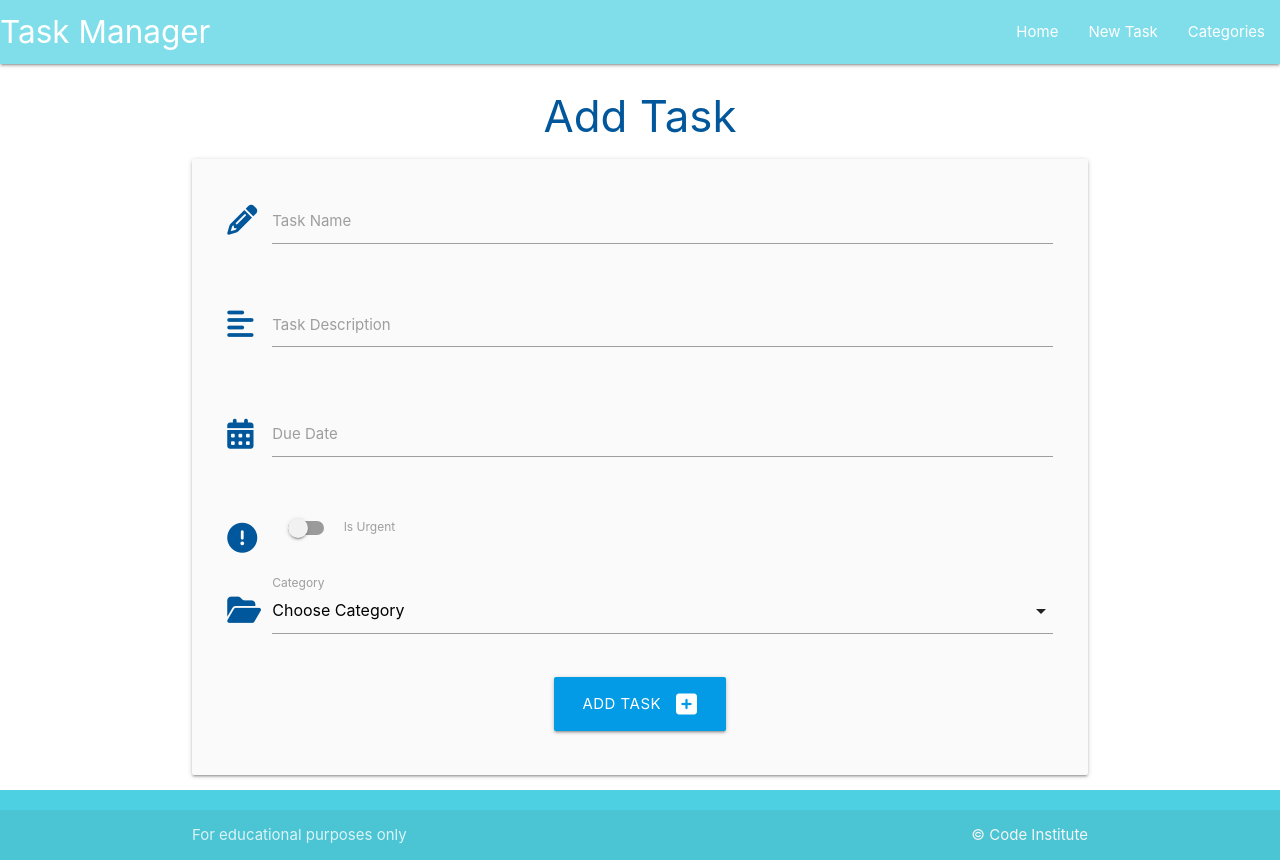
After one commit to gfpkelly1986/To-do-app, a Flask app: page /add_task in a window 1280 px wide. The commit adds this page. Run offline with Flask 2, Linux system fonts and the light colour scheme; data that the repository does not hold is empty; some libraries are stand-ins or nearby versions.

Commit message:
Add tasks to the front end

```diff
--- a/taskmanager/routes.py
+++ b/taskmanager/routes.py
@@ -16,9 +16,12 @@ def add_category():
 
 @app.route("/")
 def home():
-    return render_template("tasks.html")
+    tasks = list(Task.query.order_by(Task.id).all())
+    return render_template("tasks.html", tasks=tasks)
 
 # The R in CRUD
+
+
 @app.route("/categories")
 def categories():
     categories = list(Category.query.order_by(Category.category_name).all())
@@ -43,3 +46,20 @@ def delete_category(category_id):
     db.session.delete(category)
     db.session.commit()
     return redirect(url_for("categories"))
+
+
+@app.route("/add_task", methods=["GET", "POST"])
+def add_task():
+    categories = list(Category.query.order_by(Category.category_name).all())
+    if request.method == "POST":
+        task = Task(
+            task_name=request.form.get("task_name"),
+            task_description=request.form.get("task_description"),
+            is_urgent=bool(True if request.form.get("is_urgent") else False),
+            due_date=request.form.get("due_date"),
+            category_id=request.form.get("category_id")
+        )
+        db.session.add(task)
+        db.session.commit()
+        return redirect(url_for("home"))
+    return render_template("add_task.html", categories=categories)
--- a/taskmanager/static/js/script.js
+++ b/taskmanager/static/js/script.js
@@ -1,9 +1,21 @@
-document.addEventListener('DOMContentLoaded', function() {
-    let sidenav = document.querySelectorAll('.sidenav');
-    M.Sidenav.init(sidenav)
+document.addEventListener('DOMContentLoaded', function () {
+  let sidenav = document.querySelectorAll('.sidenav');
+  M.Sidenav.init(sidenav)
+
+  let deleteModal = document.querySelectorAll('.modal');
+  M.Modal.init(deleteModal);
+
+  let datepicker = document.querySelectorAll('.datepicker');
+  M.Datepicker.init(datepicker, {
+    format: "dd mmmm, yyyy",
+    i18n: {
+      done: "Select"
+    }
   });
 
-  document.addEventListener('DOMContentLoaded', function() {
-    let deleteModal = document.querySelectorAll('.modal');
-    M.Modal.init(deleteModal);
-  });
+  let selects = document.querySelectorAll('select');
+  M.FormSelect.init(selects);
+});
+
+let collapsibles = document.querySelectorAll('.collapsible');
+M.Collapsible.init(collapsibles);
--- /dev/null
+++ b/taskmanager/templates/add_task.html
@@ -0,0 +1,70 @@
+{% extends "base.html" %}
+{% block content %}
+
+<h3 class="light-blue-text text-darken-4 center-align">Add Task</h3>
+
+<div class="row card-panel grey lighten-5">
+    <form class="col s12" method="POST" action="{{ url_for('add_task') }}">
+        <!-- task name -->
+        <div class="row">
+            <div class="input-field col s12">
+                <i class="fas fa-pencil-alt prefix light-blue-text text-darken-4"></i>
+                <input id="task_name" name="task_name" minlength="5" maxlength="50" type="text" class="validate" required>
+                <label for="task_name">Task Name</label>
+            </div>
+        </div>
+        <!-- task description -->
+        <div class="row">
+            <div class="input-field col s12">
+                <i class="fas fa-align-left prefix light-blue-text text-darken-4"></i>
+                <textarea id="task_description" name="task_description" minlength="5" maxlength="200"
+                    type="text" class="materialize-textarea validate" required></textarea>
+                <label for="task_description">Task Description</label>
+            </div>
+        </div>
+        <!-- due date -->
+        <div class="row">
+            <div class="input-field col s12">
+                <i class="fas fa-calendar-alt prefix light-blue-text text-darken-4"></i>
+                <input id="due_date" name="due_date" type="text" class="datepicker validate" required>
+                <label for="due_date">Due Date</label>
+            </div>
+        </div>
+        <!-- is urgent -->
+        <div class="row">
+            <div class="input-field col s12">
+                <div class="switch">
+                    <i class="fas fa-exclamation-circle prefix light-blue-text text-darken-4"></i>
+                    <label for="is_urgent">
+                        <input id="is_urgent" name="is_urgent" type="checkbox">
+                        <span class="lever"></span>
+                        Is Urgent
+                    </label>
+                </div>
+            </div>
+        </div>
+        <!-- category id -->
+        <div class="row">
+            <div class="input-field col s12">
+                <i class="fas fa-folder-open prefix light-blue-text text-darken-4"></i>
+                <select id="category_id" name="category_id" class="validate" required>
+                    <option value="" disabled selected>Choose Category</option>
+                    {% for category in categories %}
+                        <option value="{{ category.id }}">{{ category.category_name }}</option>
+                    {% endfor %}
+                </select>
+                <label for="category_id">Category</label>
+            </div>
+        </div>
+        <!-- submit button -->
+        <div class="row">
+            <div class="col s12 center-align">
+                <button type="submit" class="btn-large light-blue darken-1">
+                    Add Task <i class="fas fa-plus-square right"></i>
+                </button>
+            </div>
+        </div>
+    </form>
+</div>
+
+{% endblock %}
--- a/taskmanager/templates/base.html
+++ b/taskmanager/templates/base.html
@@ -18,7 +18,7 @@
               <a href="#" data-target="mobile-demo" class="sidenav-trigger"><i class="fas fa-bars"></i></a>
               <ul class="right hide-on-med-and-down">
                 <li><a href="{{ url_for('home') }}">Home</a></li>
-                <li><a href="">New Task</a></li>
+                <li><a href="{{ url_for('add_task') }}">New Task</a></li>
                 <li><a href="{{ url_for('categories') }}">Categories</a></li>
               </ul>
             </div>
@@ -26,7 +26,7 @@
 
           <ul class="sidenav" id="mobile-demo">
             <li><a href="{{ url_for('home') }}">Home</a></li>
-            <li><a href="">New Task</a></li>
+            <li><a href="{{ url_for('add_task') }}">New Task</a></li>
                 <li><a href="{{ url_for('categories') }}">Categories</a></li>
           </ul>
     </header>
```
Also changed, not shown: taskmanager/templates/tasks.html (+26 -0 lines).
